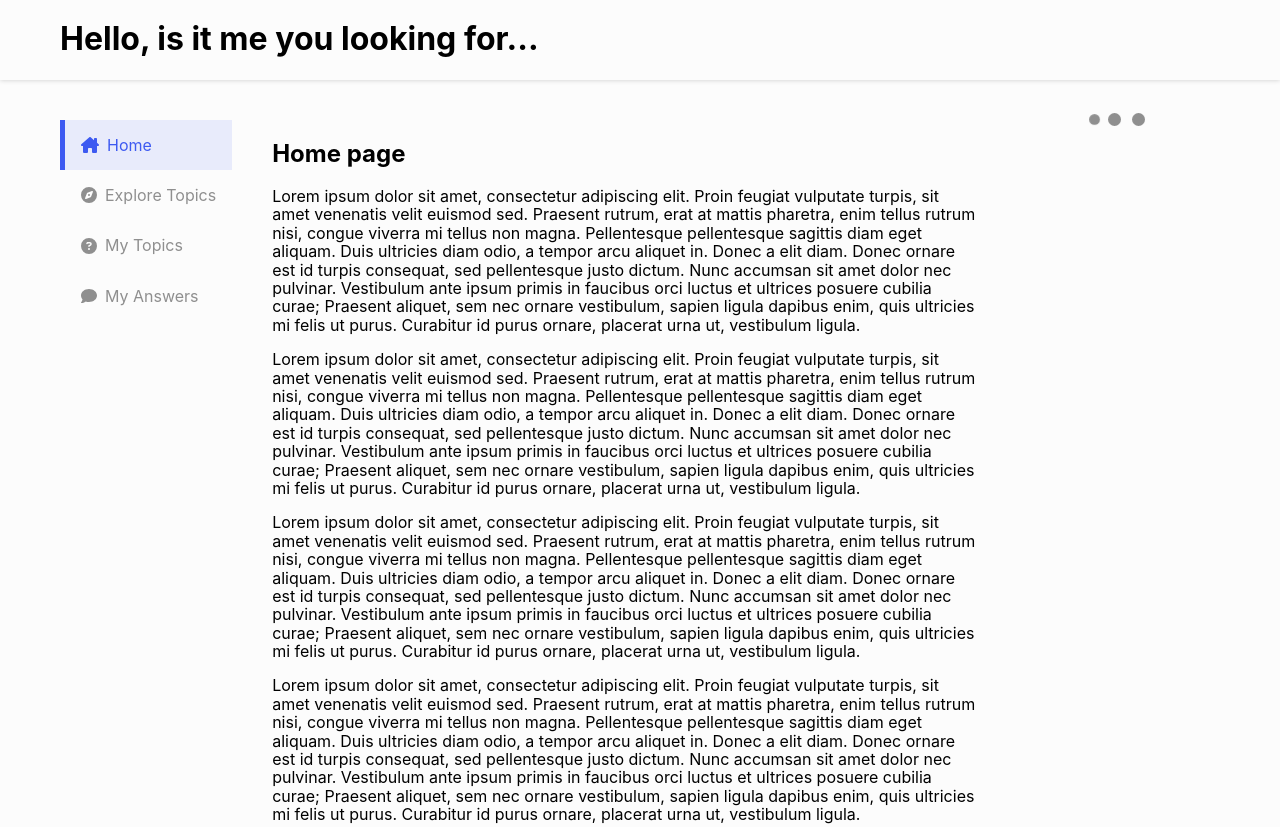
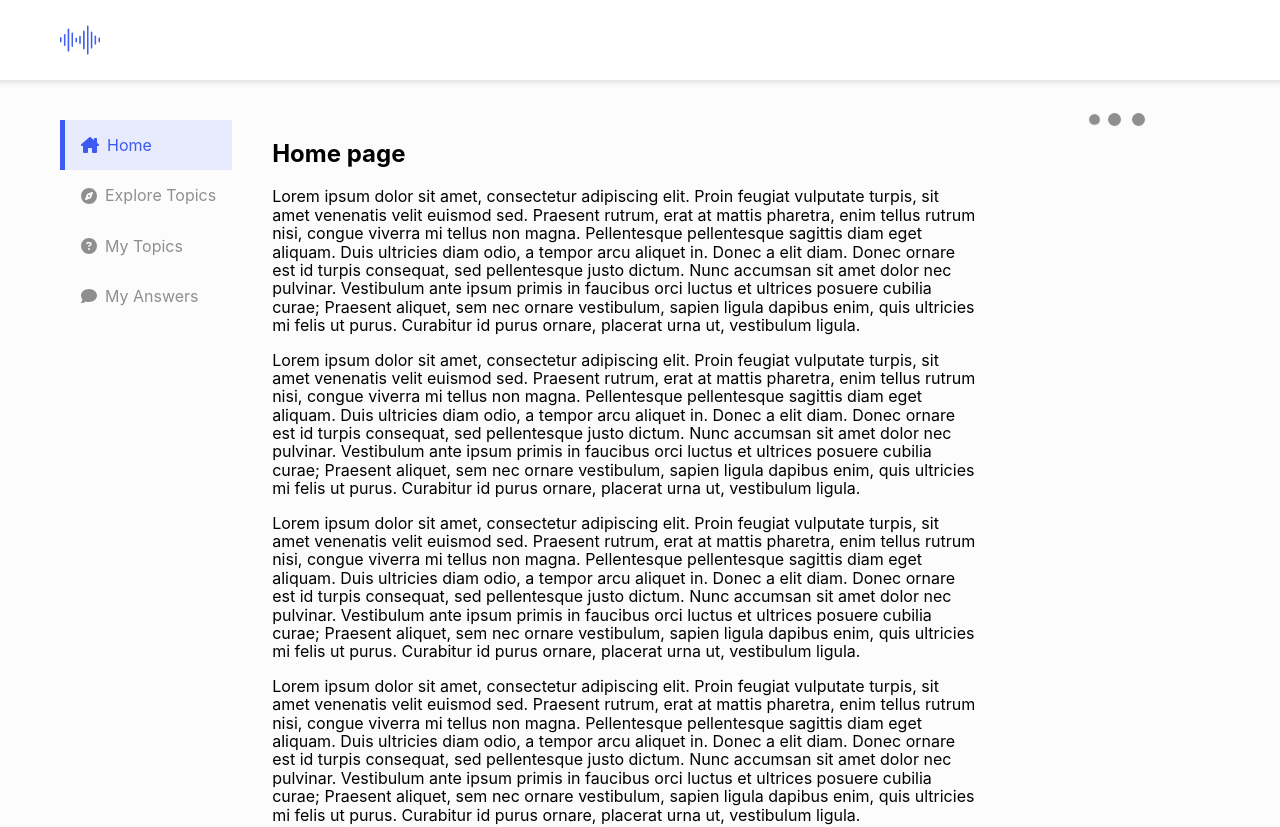
Before and after one commit to ns6630/forum, a React (Create React App) app: page / in a window 1280 px wide. Shown: the top 827 px of the page. Built offline with nearby package versions, Linux system fonts and the light colour scheme.

Commit message:
Обновлен Header.

```diff
--- a/src/components/Header.tsx
+++ b/src/components/Header.tsx
@@ -1,11 +1,37 @@
 import styled from "styled-components/macro";
+import React from "react";
+import { User } from "../types/User";
+import Container from "./Container";
+import Logo from "./Logo";
 
-const Header = styled.div`
+export interface HeaderProps {
+  user: User;
+}
+
+const Header: React.FC<HeaderProps> = () => {
+  return (
+    <StickyHeader>
+      <Container>
+        <StyledHeader>
+          <Logo />
+        </StyledHeader>
+      </Container>
+    </StickyHeader>
+  );
+};
+
+const StickyHeader = styled.div`
   position: sticky;
   top: 0;
-  box-shadow: 0 0 5px rgba(0, 0, 0, .2);
+  box-shadow: 0 0 5px 3px rgba(0, 0, 0, 0.1);
   overflow: auto;
-  background: #fcfcfc;
+  background: #ffffff;
+`;
+
+const StyledHeader = styled.header`
+  display: flex;
+  align-items: center;
+  height: 80px;
 `;
 
 export default Header;
```
